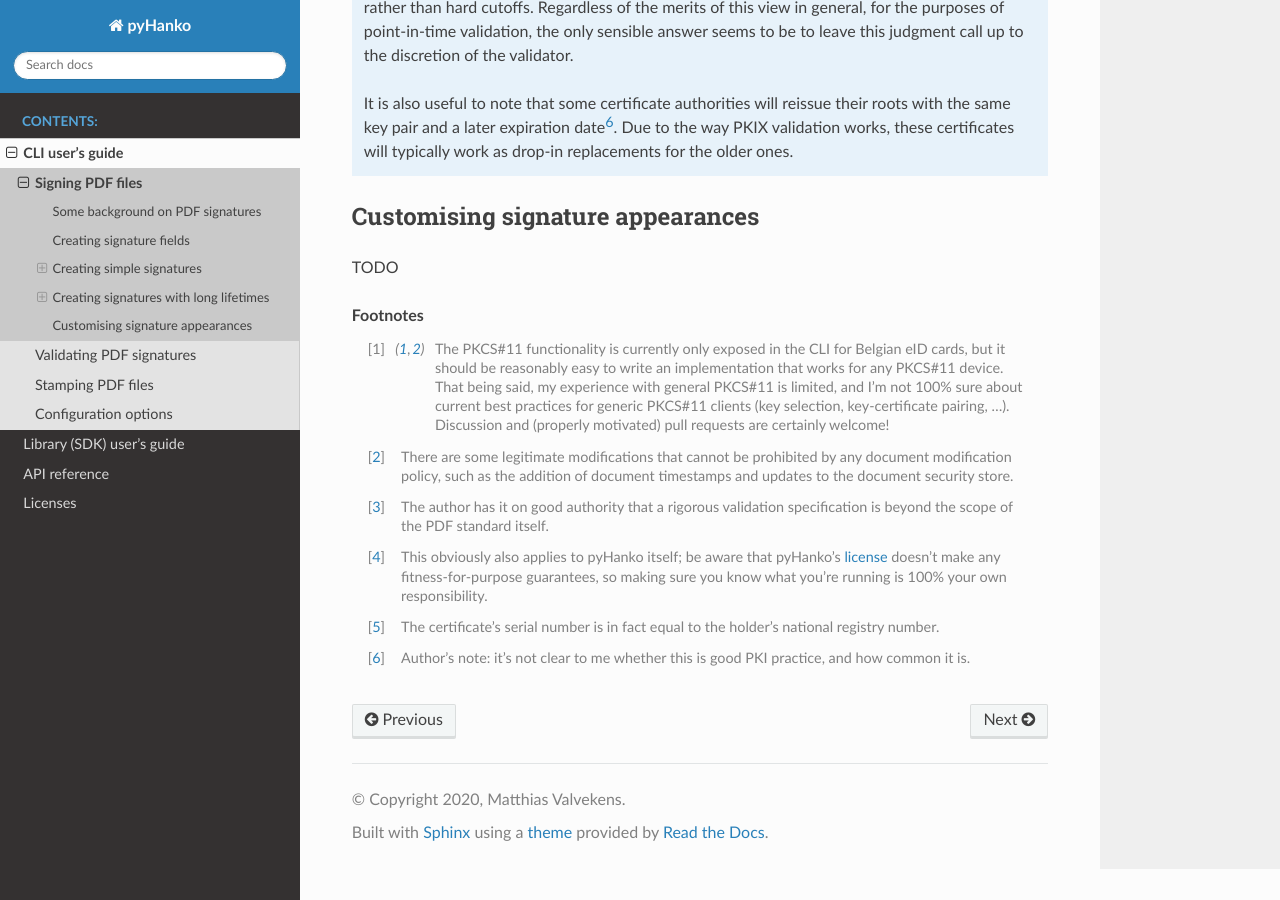
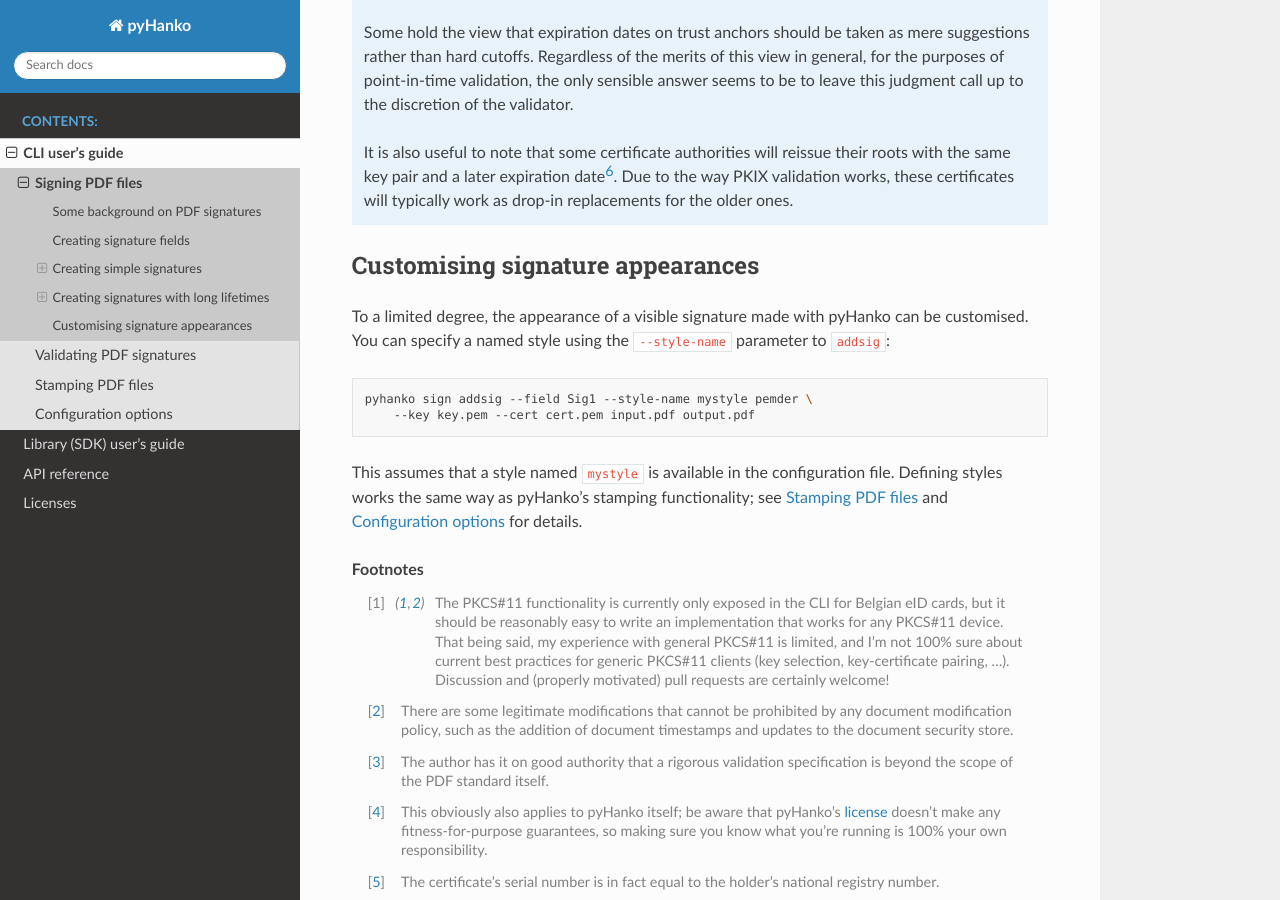
Before and after one commit to MatthiasValvekens/pyHanko, a Sphinx documentation site: the page built from docs/cli-guide/signing.rst, in a window 1280 px wide and 900 px high, scrolled down 7873 px. Built offline with Sphinx 7.4.7 and the Read the Docs theme 2.0.0, drawn with Linux system fonts in a browser that asks for light colours; some of the changed text lies outside the part shown.

Commit message:
Added references to (future) config docs

```diff
--- a/docs/cli-guide/signing.rst
+++ b/docs/cli-guide/signing.rst
@@ -364,6 +364,9 @@
 Using the ``--trust``, ``--trust-replace`` and ``--other-certs`` parameters, it
 is possible to fine tune the validation context that will be used to embed
 the validation data.
+You can also predefine validation contexts in the configuration file, and select
+them using the ``--validation-context`` parameter.
+See :doc:`config` for further information.
 
 .. _lta-sigs:
 
@@ -422,7 +425,18 @@
 Customising signature appearances
 ---------------------------------
 
-TODO
+To a limited degree, the appearance of a visible signature made with pyHanko
+can be customised. You can specify a named style using the ``--style-name``
+parameter to ``addsig``:
+
+.. code-block:: bash
+
+    pyhanko sign addsig --field Sig1 --style-name mystyle pemder \
+        --key key.pem --cert cert.pem input.pdf output.pdf
+
+This assumes that a style named ``mystyle`` is available in the configuration
+file. Defining styles works the same way as pyHanko's stamping functionality;
+see :doc:`stamping` and :doc:`config` for details.
 
 .. rubric:: Footnotes
 .. [#pkcs11]
```
